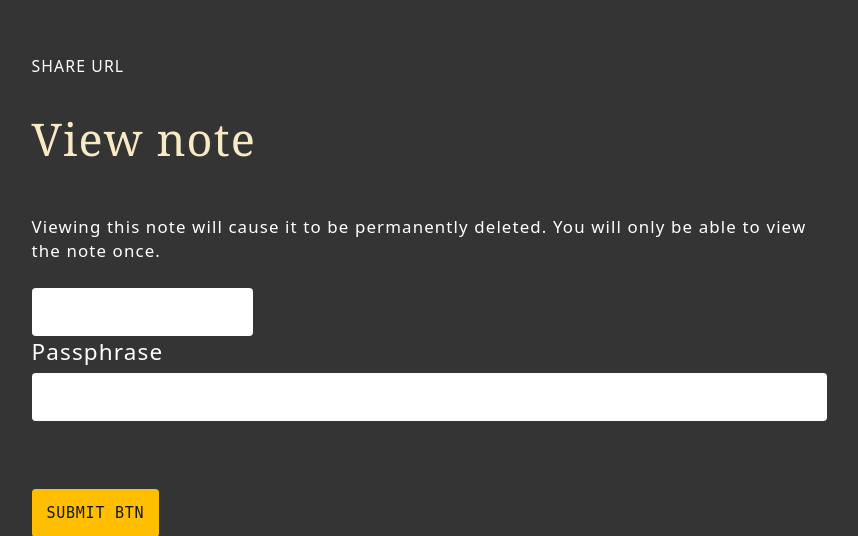
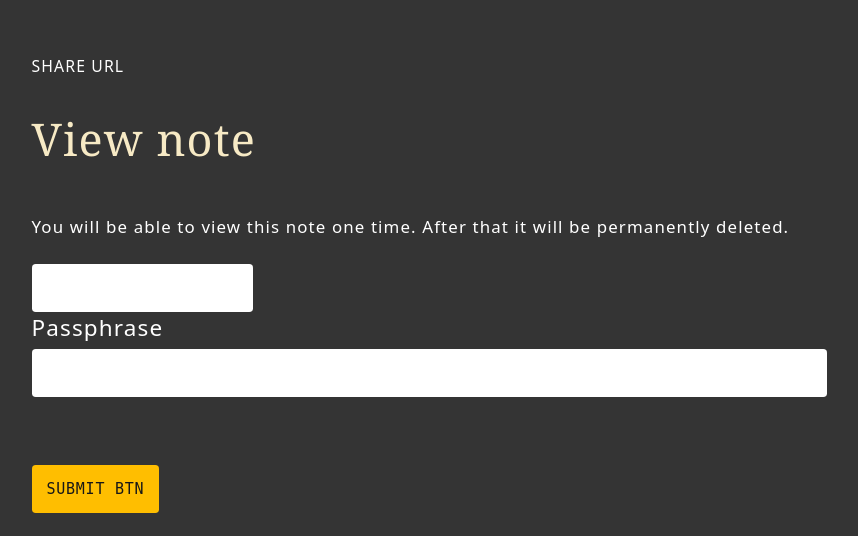
Before and after one commit to epohs/Torinoko, a Python web app: template app/templates/secret.html in a window 1280 px wide. Shown: the part 56-592 px from the top of the page, without its empty margins (211-1069 px from the left). Run offline with Jinja, Linux system fonts and the light colour scheme; the template is opened without the code that fills it: most values are stand-ins (such as "Sample title", 1, 10 or a date in 2020); form fields are guessed from the names that the template uses.

Commit message:
rewording page desc

```diff
--- a/app/templates/secret.html
+++ b/app/templates/secret.html
@@ -14,7 +14,7 @@
 
 <h1 class="page-heading">View note</h1>
 
-<p class="page-description">Viewing this note will cause it to be permanently deleted. You will only be able to view the note once.</p>
+<p class="page-description">You will be able to view this note one time. After that it will be permanently deleted.</p>
 
 
 <form action="{{ url_for('main.view_note', slug=slug) }}" method="post" class="form form-note-secret">
```
